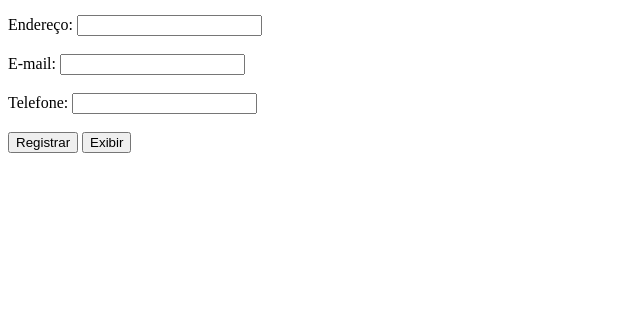
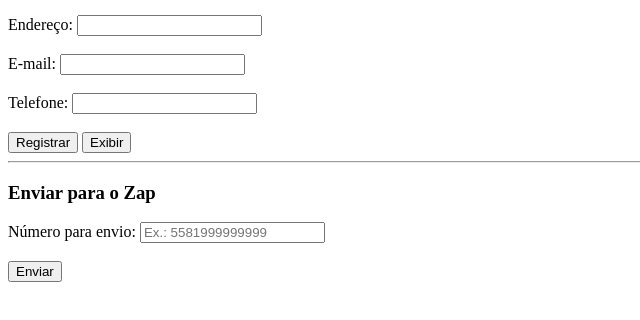
Before and after one commit to mariellyaraujo/UNICAP-SIN1007, a plain HTML site: page A03/index.html in a window 1280 px wide. Shown: the part 104-424 px from the top of the page, without its empty margins (0-640 px from the left). Drawn offline with Linux system fonts and the light colour scheme.

Commit message:
aplicando a parte 2 do projeto no html

```diff
--- a/A03/index.html
+++ b/A03/index.html
@@ -24,6 +24,15 @@
             <button type="button" onclick="exibirDados()">Exibir</button>
         </form>
 
+        <hr>
+
+        <h3>Enviar para o Zap</h3>
+
+        <label>Número para envio:</label>
+        <input type="text" id="numeroZap" placeholder="Ex.: 5581999999999"><br><br>
+
+        <button type="button" onclick="enviarZap()">Enviar</button>
+
         <div id="resultado" style="margin-top: 20px;"></div>
 
         <script src="script.js"></script>
```
